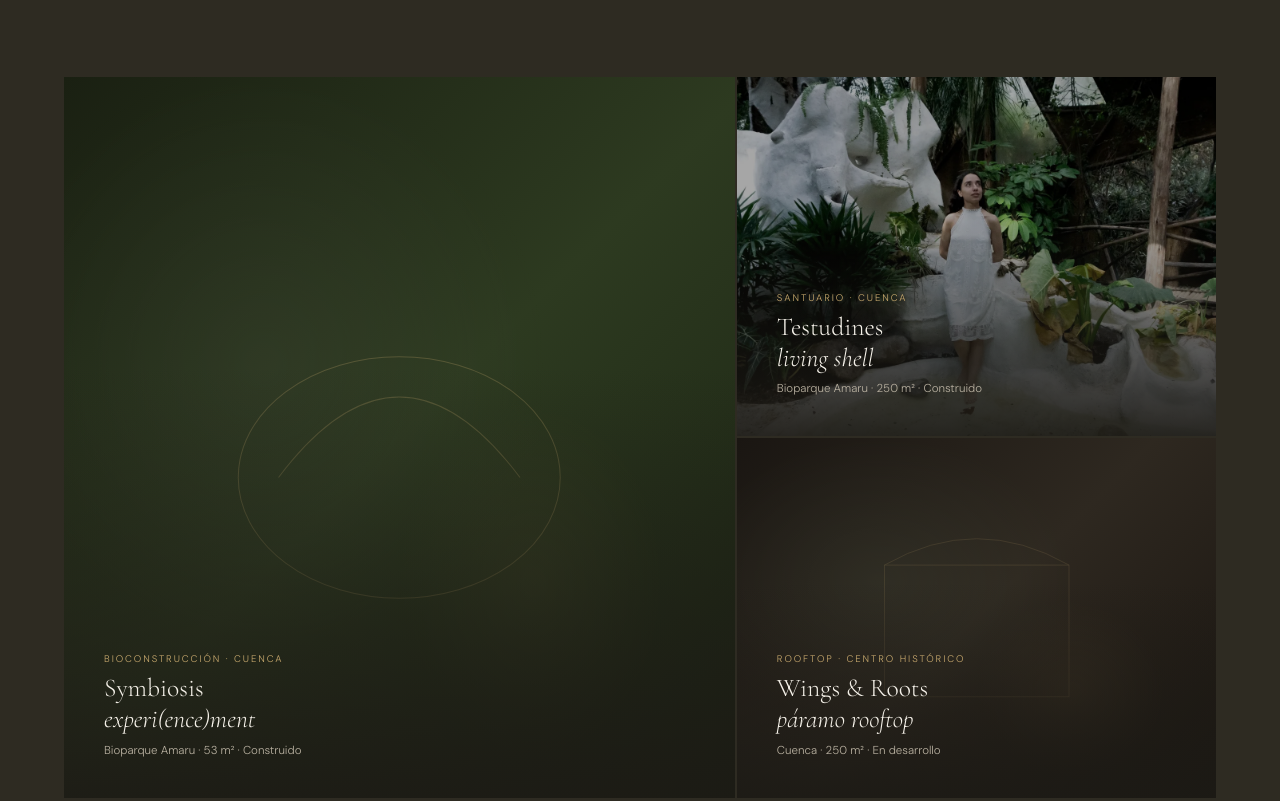
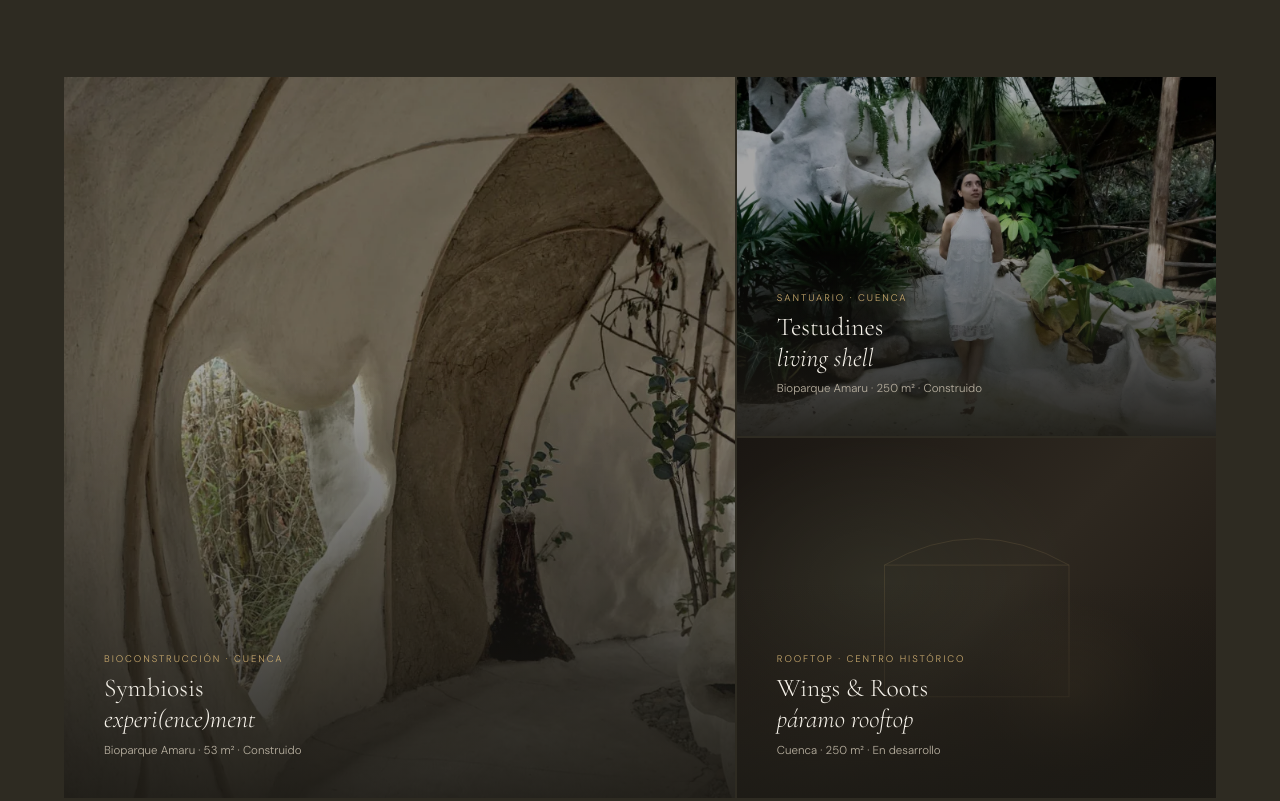
Before and after one commit to ZMATY88/estromas-, a plain HTML site: page index.html in a window 1280 px wide. Shown: the part 3097-3898 px from the top of the page. Drawn offline with nearby package versions, Linux system fonts and the light colour scheme.

Commit message:
Mensaje descriptivo de los cambios

```diff
--- a/index.html
+++ b/index.html
@@ -466,9 +466,9 @@
     <p class="reveal reveal-delay-1" style="font-size:.9rem;line-height:1.8;color:var(--stone)" data-en>Each project is an investigation into local materials, living systems, and technology in service of the ecosystem. We don't build buildings — we create habitats.</p>
   </div>
   <div class="projects-grid reveal">
-    <a href="symbiosis.html" class="proj-card">
+    <a href="Symbiosis.html" class="proj-card">
       <!-- 📷 SYMBIOSIS — cambia el src por tu foto de portada -->
-      <img src="proyectos/SYMBIOSIS/FOTO-1.jpg" class="proj-card-img" onerror="this.style.display='none'">
+      <img src="proyectos\symbiosis\03_pasillo_bioclimatico.webp" class="proj-card-img" onerror="this.style.display='none'">
       <div class="proj-visual pv-1"><div class="pv-organic"></div><svg viewBox="0 0 200 200" width="60%" opacity="0.25"><ellipse cx="100" cy="120" rx="80" ry="60" stroke="#C8A96E" stroke-width="0.5" fill="none"/><path d="M40 120 Q100 40 160 120" stroke="#C8A96E" stroke-width="0.5" fill="none"/></svg></div>
       <div class="proj-card-overlay"><p class="proj-tag" data-es>Bioconstrucción · Cuenca</p><p class="proj-tag" data-en>Bioconstruction · Cuenca</p><h3 class="proj-title">Symbiosis<br><em>experi(ence)ment</em></h3><p class="proj-meta" data-es>Bioparque Amaru · 53 m² · Construido</p><p class="proj-meta" data-en>Bioparque Amaru · 53 m² · Built</p></div>
     </a>
```
